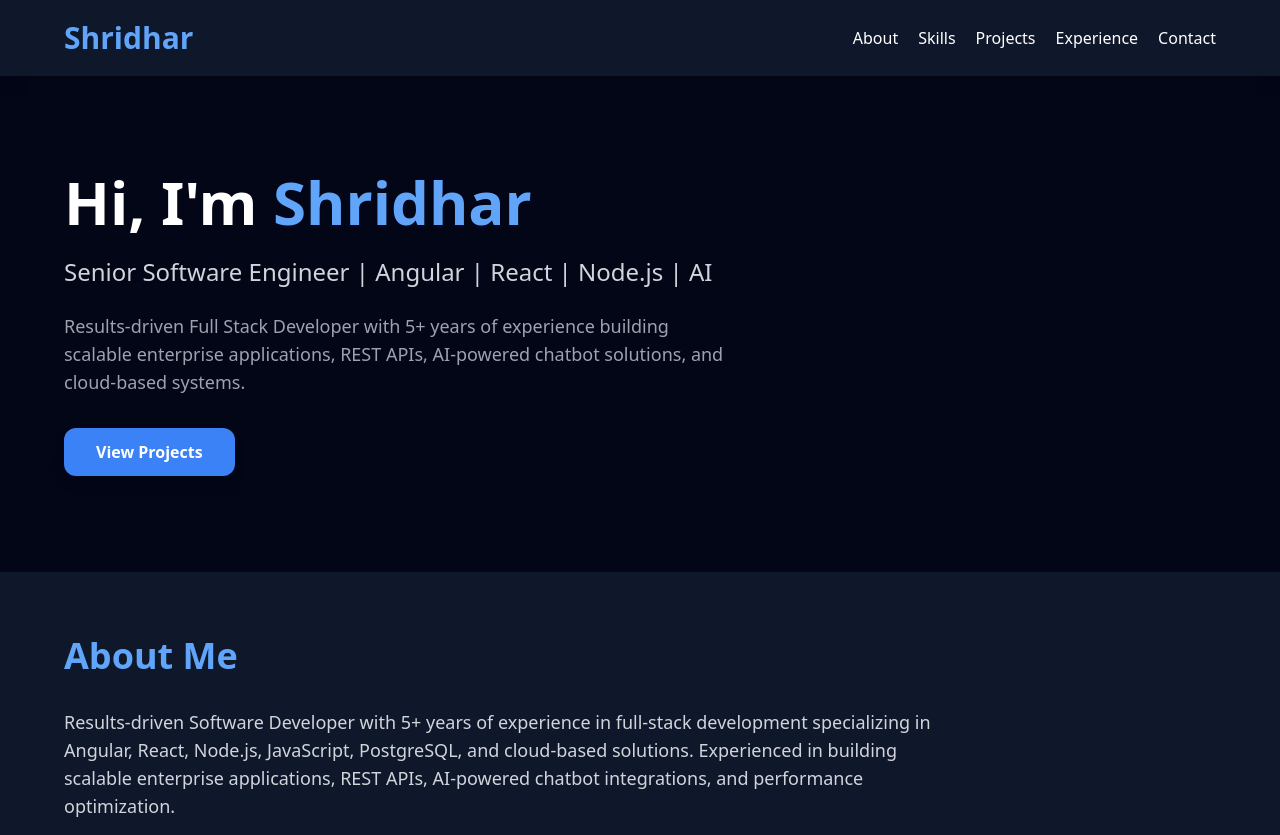
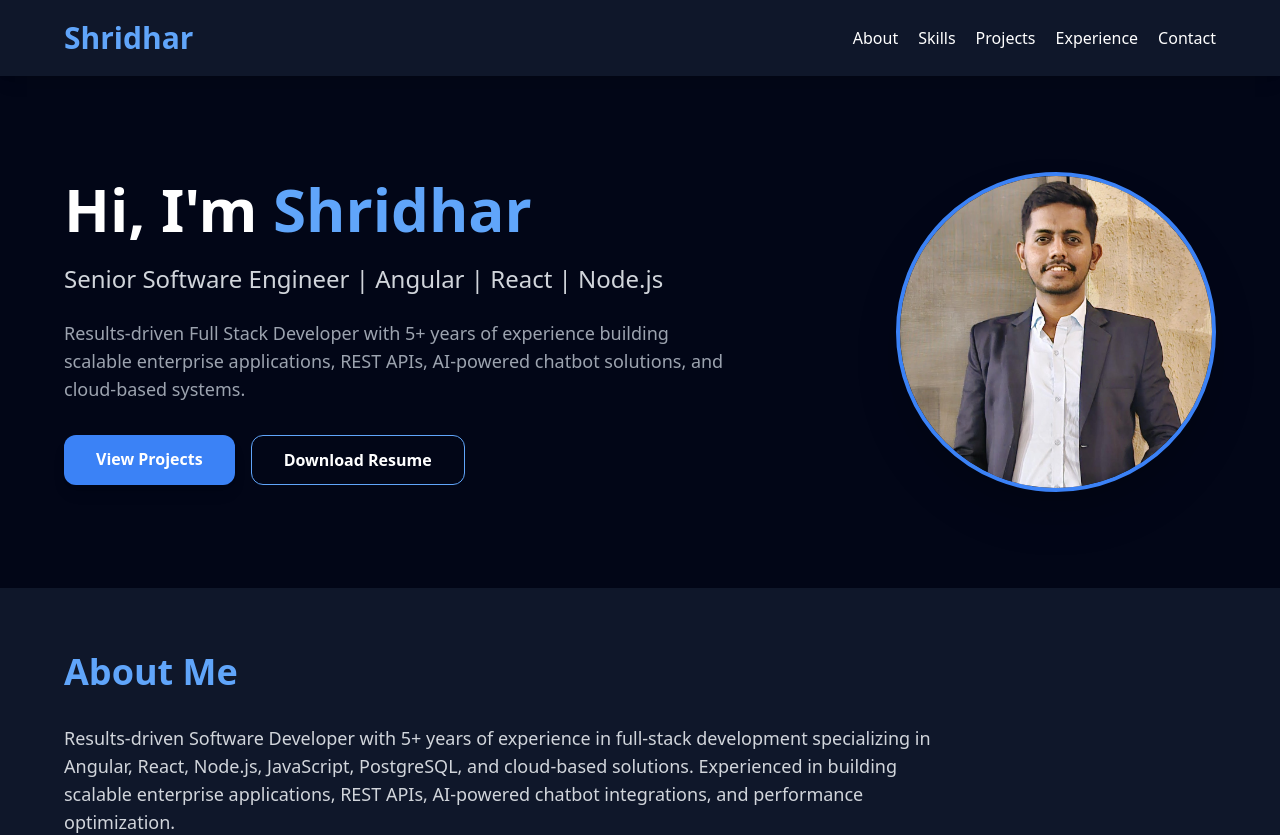
Before and after one commit to shridharsc/react-portfolio, a React (Create React App) app: page / in a window 1280 px wide. Shown: the top 835 px of the page. Built offline with nearby package versions, Linux system fonts and the light colour scheme.

Commit message:
minor change

```diff
--- a/package.json
+++ b/package.json
@@ -2,6 +2,7 @@
   "name": "portfolio",
   "version": "0.1.0",
   "private": true,
+  "homepage": "https://shridharsc.github.io/react-portfolio",
   "dependencies": {
     "@testing-library/dom": "^10.4.1",
     "@testing-library/jest-dom": "^6.9.1",
--- a/src/App.js
+++ b/src/App.js
@@ -50,7 +50,7 @@ export default function App() {
           </h1>
 
           <p className="text-lg md:text-2xl text-gray-300 mb-6">
-            Senior Software Engineer | Angular | React | Node.js | AI
+            Senior Software Engineer | Angular | React | Node.js
           </p>
 
           <p className="text-gray-400 leading-8 mb-8 text-sm md:text-lg">
@@ -68,25 +68,25 @@ export default function App() {
               View Projects
             </a>
 
-            {/* <a
+            <a
               href={`${process.env.PUBLIC_URL}/Shridhar_Chougule_updated_CV.pdf`}
               download
               className="border border-blue-400 hover:bg-blue-400 hover:text-black transition px-8 py-3 rounded-xl font-semibold inline-block"
             >
               Download Resume
-            </a> */}
+            </a>
 
           </div>
         </div>
 
         {/* Right */}
-        {/* <div className="flex justify-center">
+        <div className="flex justify-center">
           <img
             src={`${process.env.PUBLIC_URL}/myPhoto.jpg`}
             alt=""
             className="w-52 h-52 sm:w-72 sm:h-72 md:w-80 md:h-80 object-cover rounded-full border-4 border-blue-500 shadow-2xl"
           />
-        </div> */}
+        </div>
       </section>
 
       {/* About */}
```
